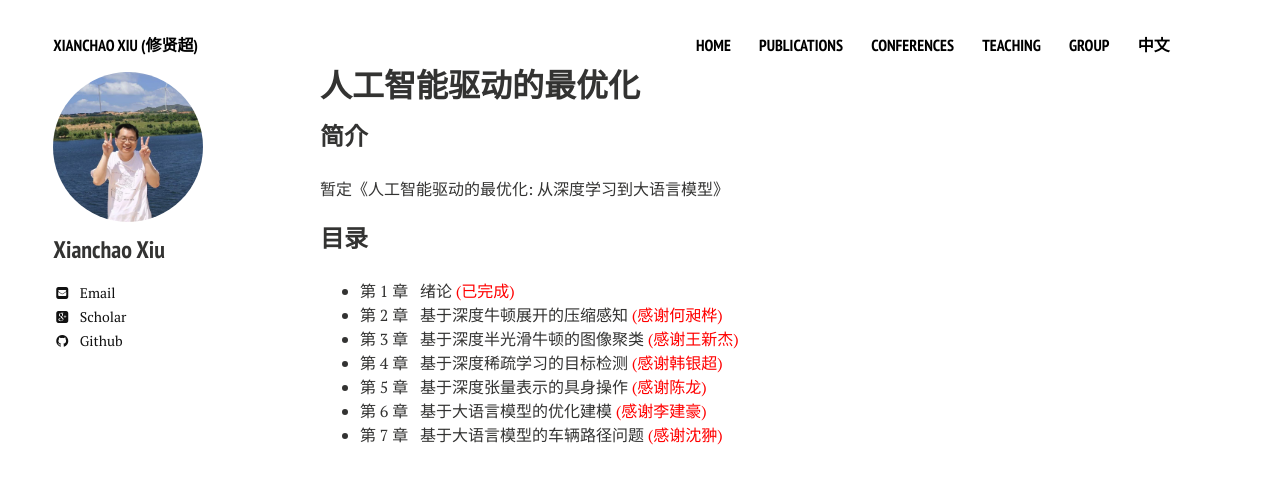
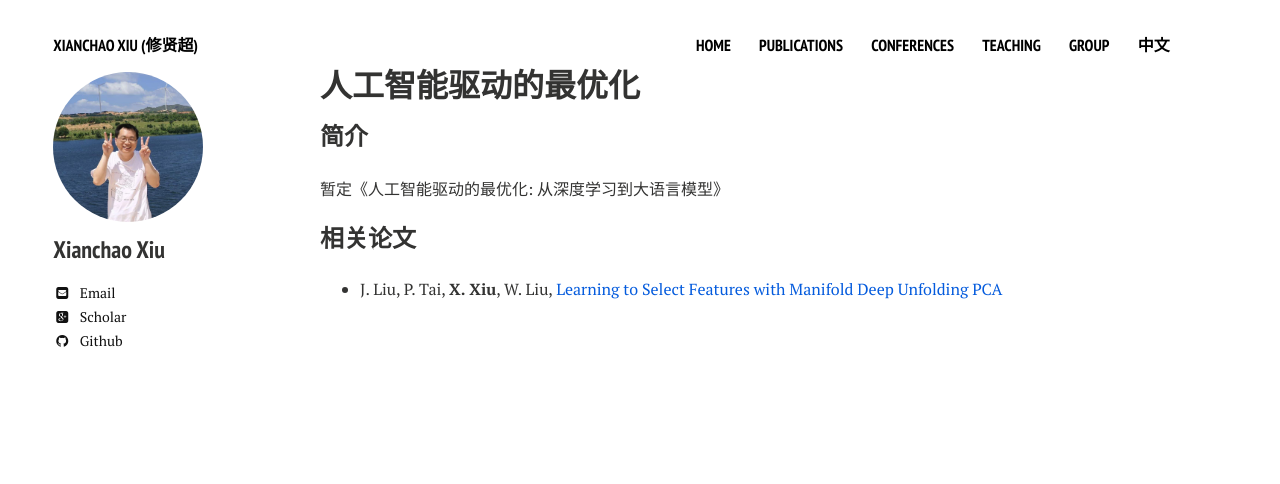
Before and after one commit to xianchaoxiu/xianchaoxiu.github.io, a Jekyll site: the page built from chinese/book/AIOPT/index.md, in a window 1280 px wide. Shown: the top 484 px of the page. Built offline with Jekyll 4.4.1, drawn with Linux system fonts in a browser that asks for light colours; nearby versions of some CDN libraries.

Commit message:
Update index.md

```diff
--- a/chinese/book/AIOPT/index.md
+++ b/chinese/book/AIOPT/index.md
@@ -8,11 +8,5 @@ share: false
 ### 简介
 暂定《人工智能驱动的最优化: 从深度学习到大语言模型》
 
-### 目录
-  - 第 1 章 &nbsp;  绪论 <span style="color:#ff0000">(已完成)</span> <br>
-  - 第 2 章 &nbsp;  基于深度牛顿展开的压缩感知 <span style="color:#ff0000">(感谢何昶桦)</span> <br>
-  - 第 3 章 &nbsp;  基于深度半光滑牛顿的图像聚类 <span style="color:#ff0000">(感谢王新杰)</span> <br>
-  - 第 4 章 &nbsp;  基于深度稀疏学习的目标检测 <span style="color:#ff0000">(感谢韩银超)</span> <br>
-  - 第 5 章 &nbsp;  基于深度张量表示的具身操作 <span style="color:#ff0000">(感谢陈龙)</span> <br>
-  - 第 6 章 &nbsp;  基于大语言模型的优化建模 <span style="color:#ff0000">(感谢李建豪)</span> <br>
-  - 第 7 章 &nbsp;  基于大语言模型的车辆路径问题 <span style="color:#ff0000">(感谢沈翀)</span> <br>
+### 相关论文
+* J. Liu, P. Tai, <b>X. Xiu</b>, W. Liu, <a href="https://arxiv.org/abs/2610.19436" class="textlink" target="_blank">Learning to Select Features with Manifold Deep Unfolding PCA</a>
```
